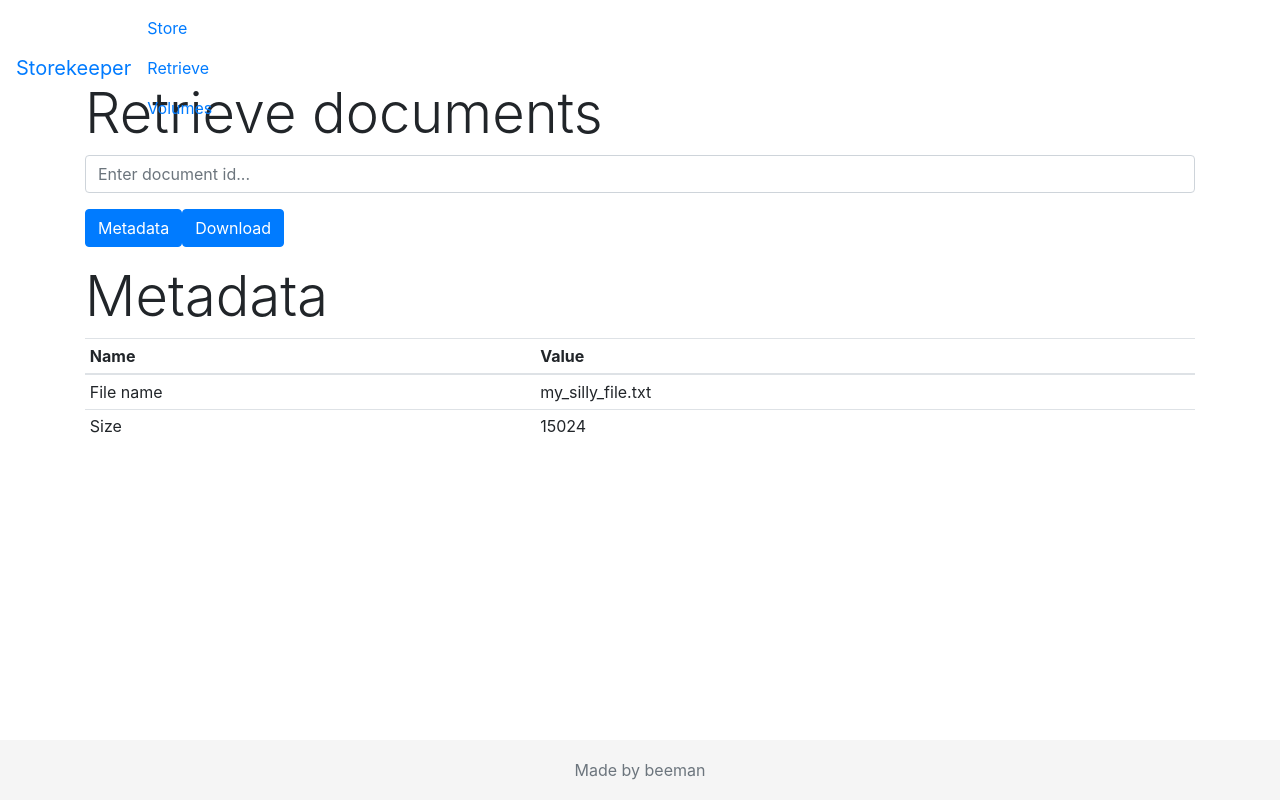
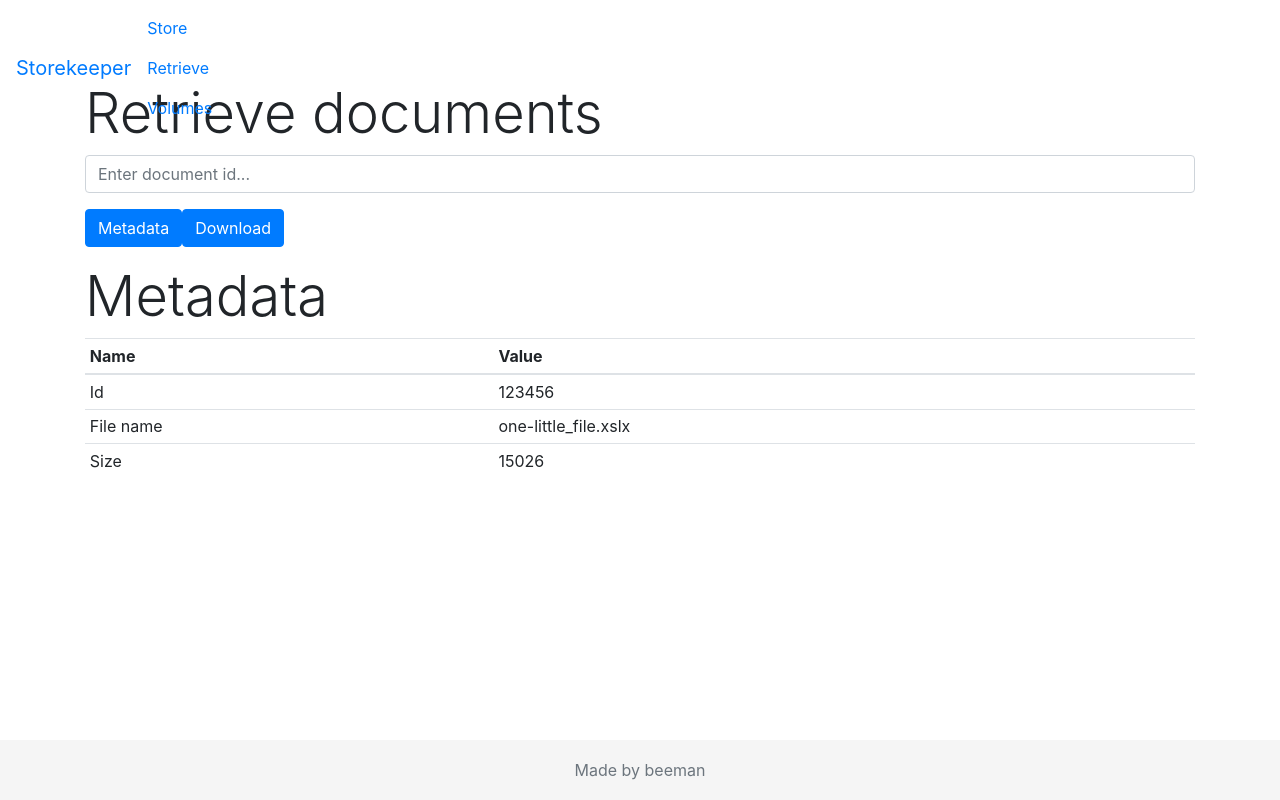
Before and after one commit to dgarcia202/storekeeper-ui, an Angular app: page /retrieve in a window 1280 px wide. Built offline with nearby package versions, Linux system fonts and the light colour scheme.

Commit message:
move models to shared folder. bind item metadata to retrieve view

```diff
--- a/src/app/retrieve/retrieve.component.html
+++ b/src/app/retrieve/retrieve.component.html
@@ -20,12 +20,16 @@
     </thead>
     <tbody>
       <tr>
+        <td>Id</td>
+        <td>{{metadata.id}}</td>
+      </tr>
+      <tr>
         <td>File name</td>
-        <td>my_silly_file.txt</td>
+        <td>{{metadata.name}}</td>
       </tr>
       <tr>
         <td>Size</td>
-        <td>15024</td>
+        <td>{{metadata.size}}</td>
       </tr>
     </tbody>
 </table>
--- a/src/app/retrieve/retrieve.component.ts
+++ b/src/app/retrieve/retrieve.component.ts
@@ -1,4 +1,13 @@
 import { Component, OnInit } from '@angular/core';
+
+import { ItemMetadata } from '../shared/item-metadata';
+
+const METADATA : ItemMetadata = {
+  id: '123456',
+  name: 'one-little_file.xslx',
+  size: 15026,
+  custom: {}
+};
 
 @Component({
   selector: 'app-retrieve',
@@ -7,9 +16,9 @@ import { Component, OnInit } from '@angular/core';
 })
 export class RetrieveComponent implements OnInit {
 
+  metadata = METADATA;
+
   constructor() { }
 
-  ngOnInit() {
-  }
-
+  ngOnInit() { }
 }
--- /dev/null
+++ b/src/app/shared/item-metadata.ts
@@ -0,0 +1,6 @@
+export class ItemMetadata {
+  id: string;
+  name: string;
+  size: number;
+  custom: any;
+}
--- /dev/null
+++ b/src/app/shared/volume.ts
@@ -0,0 +1,5 @@
+export class Volume {
+  id: string;
+  path: string;
+  active: boolean;
+}
```
Also changed, not shown: src/app/volumes/volumes.component.ts (+2 -6 lines).
